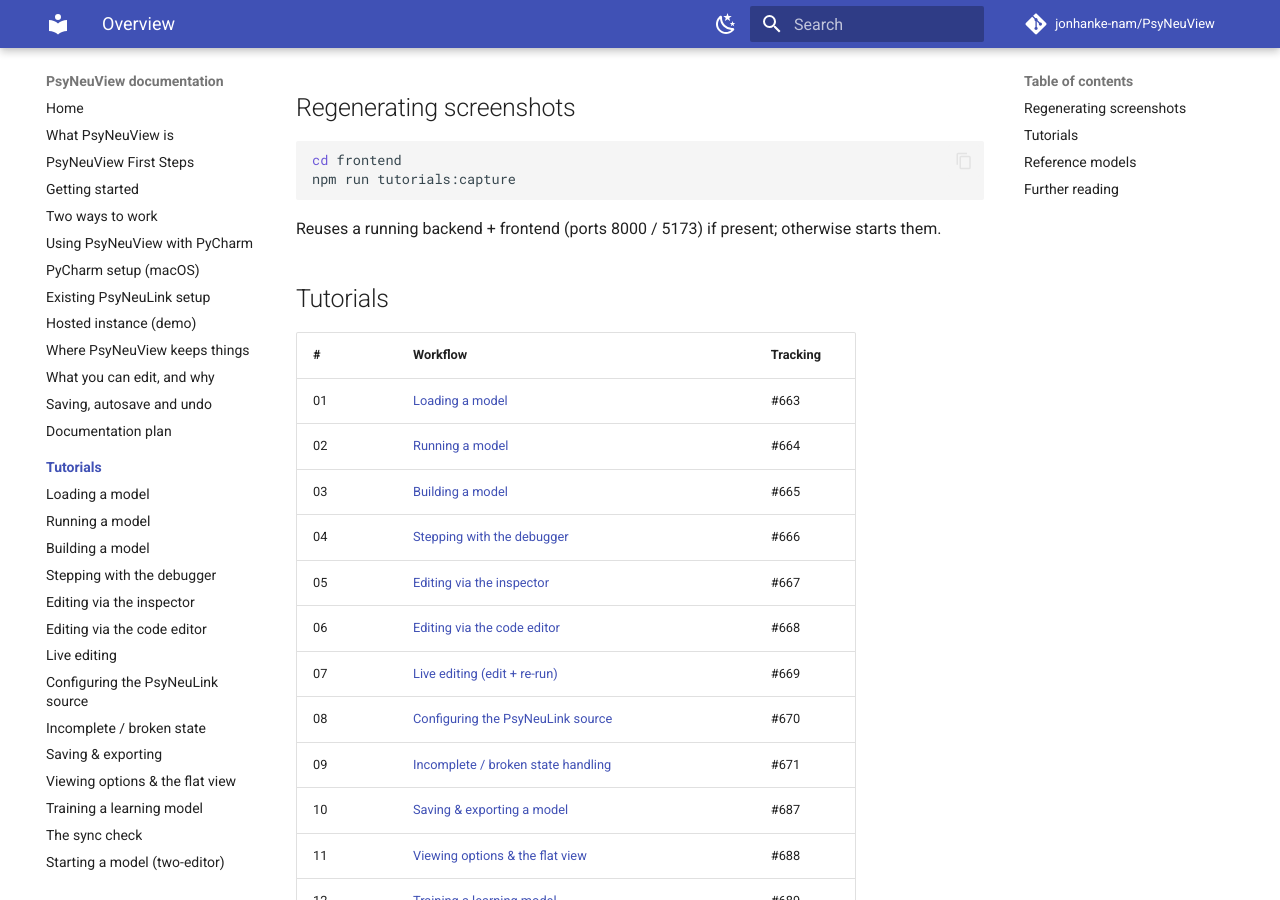
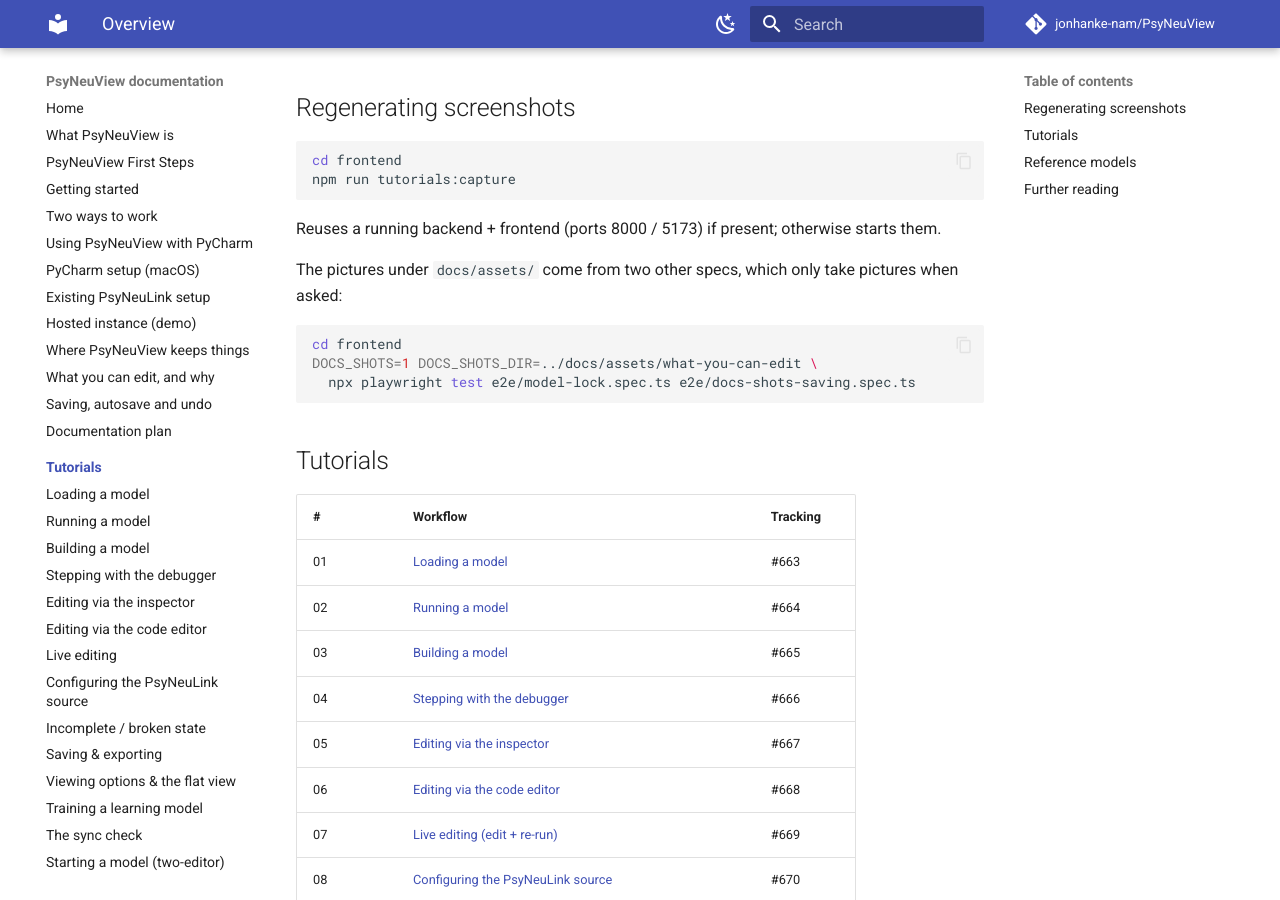
Before and after one commit to jonhanke-nam/PsyNeuView, an MkDocs documentation site: the page built from docs/tutorials/README.md, in a window 1280 px wide and 900 px high, scrolled down 325 px. Built offline with MkDocs 1.6.1 and Material for MkDocs 9.7.7, drawn with Linux system fonts in a browser that asks for light colours; comment, search, counter and statistics services are not loaded.

Commit message:
Tutorials README: how to retake the docs/assets pictures (#662)
Co-Authored-By: Claude Opus 5.5 <noreply@anthropic.com>

````diff
--- a/docs/tutorials/README.md
+++ b/docs/tutorials/README.md
@@ -19,6 +19,15 @@ npm run tutorials:capture
 
 Reuses a running backend + frontend (ports 8000 / 5173) if present; otherwise
 starts them.
+
+The pictures under `docs/assets/` come from two other specs, which only take
+pictures when asked:
+
+```bash
+cd frontend
+DOCS_SHOTS=1 DOCS_SHOTS_DIR=../docs/assets/what-you-can-edit \
+  npx playwright test e2e/model-lock.spec.ts e2e/docs-shots-saving.spec.ts
+```
 
 ## Tutorials
 
````
